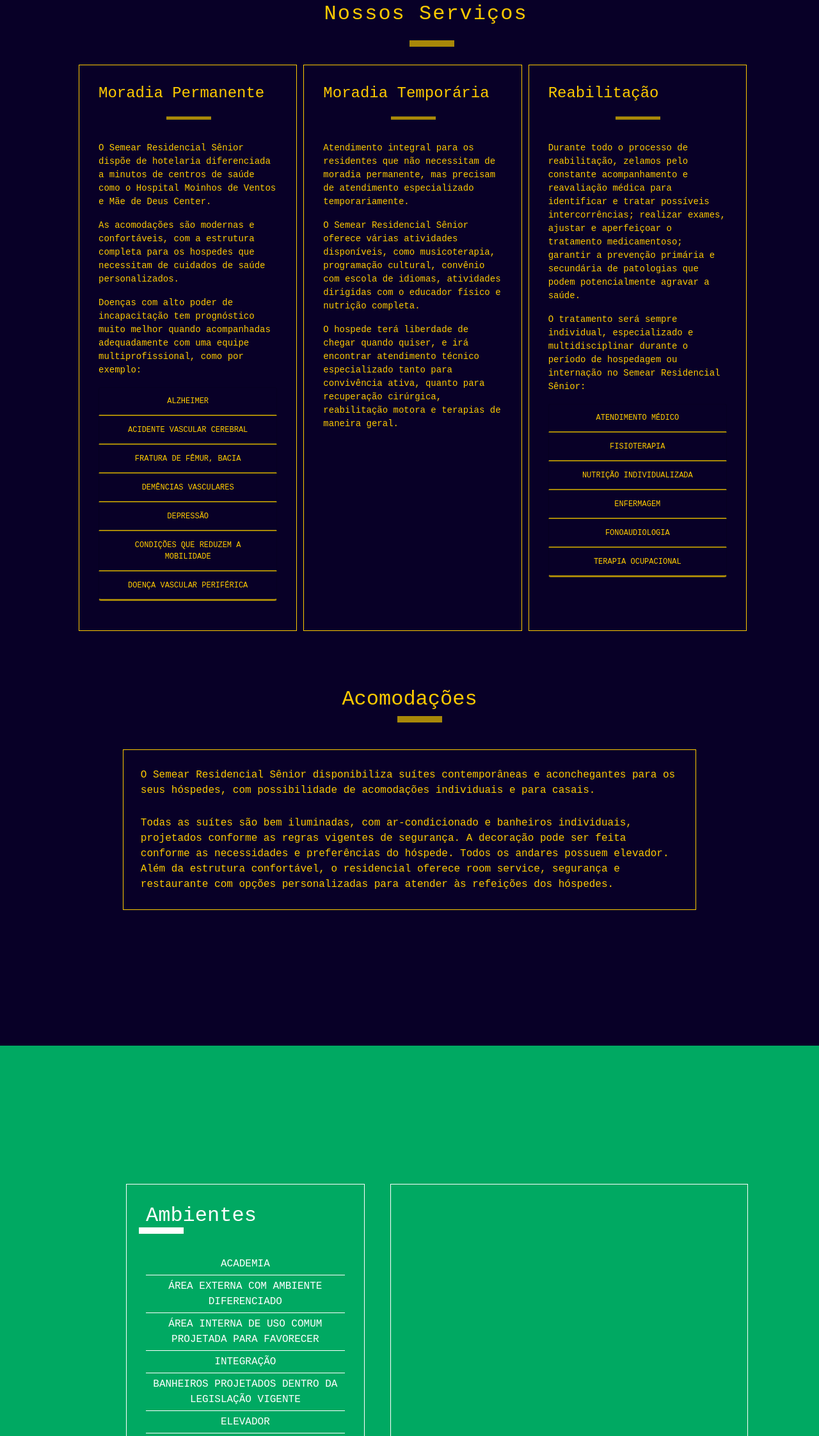
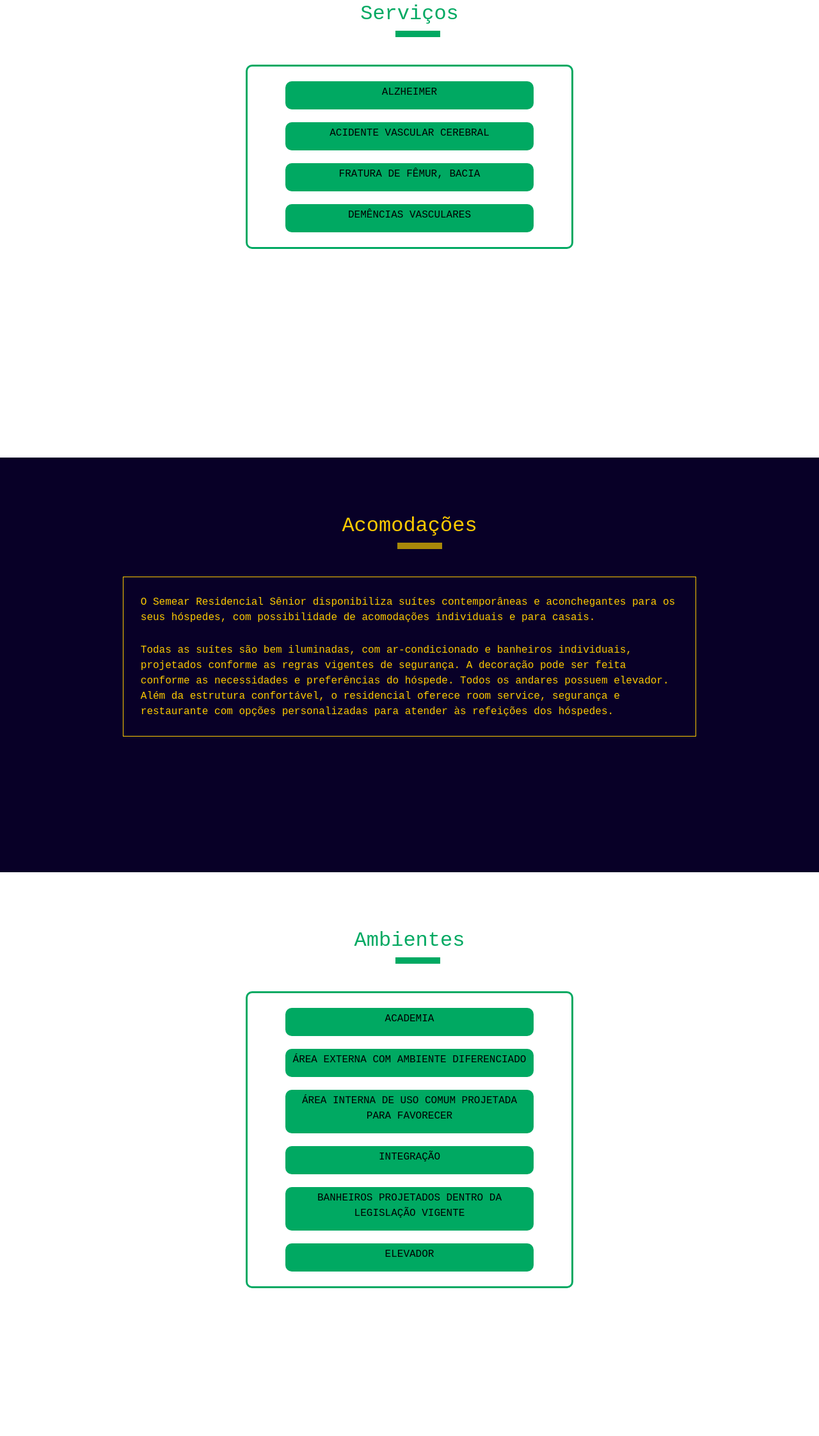
Before and after one commit to GabrielJusto/SemearResidencialSenior, a website built with Vite: page index.html in a window 1280 px wide. Shown: the part 2351-4595 px from the top of the page at 64% size. Built offline with nearby package versions, Linux system fonts and the light colour scheme.

Commit message:
novo formato servicos

```diff
--- a/index.html
+++ b/index.html
@@ -120,25 +120,54 @@
             </div>
         </section>
         <section id="servicos" class="servicos">
-            <div class="servicos-externa">
-                <h2 class="servicos"> Nossos Serviços</h2>
-
+            <h2 class="equipe"> Serviços</h2>
+            <div class="container equipe-externa">
+                 <div class="row">
+                     <div class="col equipe-col">
+                         <div class="equipe-botao" onclick="abreEquipe('alzheimerDescricao')">
+                            ALZHEIMER
+                         </div>
+                         <div class="equipe-descricao" id="alzheimerDescricao">
+                             Lorem ipsum dolor sit amet. Eos eaque ipsum vel adipisci explicabo vel omnis dolorem qui molestiae eveniet. Est omnis explicabo ad velit saepe id
+                             rerum sunt sit maiores earum hic blanditiis repudiandae.
+                         </div>
+                     </div>
+                 </div>
+                 <div class="row">
+                     <div class="col equipe-col">
+                         <div class="equipe-botao" onclick="abreEquipe('avcDescricao')">
+                            ACIDENTE VASCULAR CEREBRAL
+                         </div>
+                         <div class="equipe-descricao" id="avcDescricao">
+                             Lorem ipsum dolor sit amet. Eos eaque ipsum vel adipisci explicabo vel omnis dolorem qui molestiae eveniet. Est omnis explicabo ad velit saepe id
+                             rerum sunt sit maiores earum hic blanditiis repudiandae.
+                         </div>
+                     </div>
+                 </div>
+                 <div class="row">
+                    <div class="col equipe-col">
+                        <div class="equipe-botao" onclick="abreEquipe('fraturaDescricao')">
+                            FRATURA DE FÊMUR, BACIA
+                        </div>
+                        <div class="equipe-descricao" id="fraturaDescricao">
+                            Lorem ipsum dolor sit amet. Eos eaque ipsum vel adipisci explicabo vel omnis dolorem qui molestiae eveniet. Est omnis explicabo ad velit saepe id
+                            rerum sunt sit maiores earum hic blanditiis repudiandae.
+                        </div>
+                    </div>
+                </div>
                 <div class="row">
-                    <div class="col servico">
-                        <h4 class="servico"> Moradia Permanente</h4>
-                        <p>
-                            O Semear Residencial Sênior dispõe de hotelaria diferenciada a minutos de centros de saúde como o
-                            Hospital Moinhos de Ventos e Mãe de Deus Center.
-                        </p>
-                        <p>
-                            As acomodações são modernas e confortáveis, com a estrutura completa para os hospedes
-                            que necessitam de cuidados de saúde personalizados.
-                        </p>
-                        <p>
-                            Doenças com alto poder de incapacitação tem prognóstico muito melhor quando acompanhadas
-                            adequadamente com uma equipe multiprofissional, como por exemplo:
-                        </p>
-                        <ul class="servico">
+                    <div class="col equipe-col">
+                        <div class="equipe-botao" onclick="abreEquipe('demenciaDescricao')">
+                            DEMÊNCIAS VASCULARES
+                        </div>
+                        <div class="equipe-descricao" id="demenciaDescricao">
+                            Lorem ipsum dolor sit amet. Eos eaque ipsum vel adipisci explicabo vel omnis dolorem qui molestiae eveniet. Est omnis explicabo ad velit saepe id
+                            rerum sunt sit maiores earum hic blanditiis repudiandae.
+                        </div>
+                    </div>
+                </div>
+            </div>
+                        <!-- <ul class="servico">
                             <li class="list-group-item">ALZHEIMER</li>
                             <li class="list-group-item">ACIDENTE VASCULAR CEREBRAL</li>
                             <li class="list-group-item">FRATURA DE FÊMUR, BACIA</li>
@@ -146,46 +175,17 @@
                             <li class="list-group-item">DEPRESSÃO</li>
                             <li class="list-group-item">CONDIÇÕES QUE REDUZEM A MOBILIDADE</li>
                             <li class="list-group-item">DOENÇA VASCULAR PERIFÉRICA</li>
-                          </ul>
-                    </div>
-                    <div class="col servico">
-                        <h4 class="servico"> Moradia Temporária</h4>
-                        <p>
-                            Atendimento integral para os residentes que não necessitam de moradia permanente,
-                            mas precisam de atendimento especializado temporariamente.
-                        </p>
-                        <p>
-                            O Semear Residencial Sênior oferece várias atividades disponíveis, como musicoterapia, programação cultural,
-                            convênio com escola de idiomas, atividades dirigidas com o educador físico e nutrição completa.
-                        </p>
-                        <p>
-                            O hospede terá liberdade de chegar quando quiser, e irá encontrar atendimento técnico especializado
-                            tanto para convivência ativa, quanto para recuperação cirúrgica, reabilitação motora e terapias de maneira geral.
-                        </p>
-                    </div>
-                    <div class="col servico">
-                        <h4 class="servico">Reabilitação</h4>
-                        <p>
-                            Durante todo o processo de reabilitação, zelamos pelo constante acompanhamento e
-                             reavaliação médica para identificar e tratar possíveis intercorrências; realizar exames, ajustar e
-                             aperfeiçoar o tratamento medicamentoso; garantir a prevenção primária e secundária de patologias que podem
-                             potencialmente agravar a saúde.
-                        </p>
-                        <p>
-                            O tratamento será sempre individual, especializado e multidisciplinar durante o período de hospedagem ou
-                            internação no Semear Residencial Sênior:
-                        </p>
-                        <ul class="servico">
+                          </ul> -->
+
+                        <!-- <ul class="servico">
                             <li class="list-group-item">ATENDIMENTO MÉDICO</li>
                             <li class="list-group-item">FISIOTERAPIA</li>
                             <li class="list-group-item">NUTRIÇÃO INDIVIDUALIZADA</li>
                             <li class="list-group-item">ENFERMAGEM</li>
                             <li class="list-group-item">FONOAUDIOLOGIA</li>
                             <li class="list-group-item">TERAPIA OCUPACIONAL</li>
-                          </ul>
-                    </div>
-                </div>
-            </div>
+                          </ul> -->
+
         </section>
         <section id="acomodacoes" class="acomodacoes">
            <div class="acomodacoes-externa">
@@ -206,13 +206,76 @@
            </div>
         </section>
         <section id="ambientes" class="ambientes">
-           <div class="ambientes-externa">
+            <h2 class="equipe"> Ambientes</h2>
+            <div class="container equipe-externa">
+                 <div class="row">
+                     <div class="col equipe-col">
+                         <div class="equipe-botao" onclick="abreEquipe('academiaDescricao')">
+                            ACADEMIA
+                         </div>
+                         <div class="equipe-descricao" id="academiaDescricao">
+                             Lorem ipsum dolor sit amet. Eos eaque ipsum vel adipisci explicabo vel omnis dolorem qui molestiae eveniet. Est omnis explicabo ad velit saepe id
+                             rerum sunt sit maiores earum hic blanditiis repudiandae.
+                         </div>
+                     </div>
+                 </div>
+                 <div class="row">
+                     <div class="col equipe-col">
+                         <div class="equipe-botao" onclick="abreEquipe('areaDescricao')">
+                            ÁREA EXTERNA COM AMBIENTE DIFERENCIADO
+                         </div>
+                         <div class="equipe-descricao" id="areaDescricao">
+                             Lorem ipsum dolor sit amet. Eos eaque ipsum vel adipisci explicabo vel omnis dolorem qui molestiae eveniet. Est omnis explicabo ad velit saepe id
+                             rerum sunt sit maiores earum hic blanditiis repudiandae.
+                         </div>
+                     </div>
+                 </div>
+                 <div class="row">
+                    <div class="col equipe-col">
+                        <div class="equipe-botao" onclick="abreEquipe('internaDescricao')">
+                            ÁREA INTERNA DE USO COMUM PROJETADA PARA FAVORECER
+                        </div>
+                        <div class="equipe-descricao" id="internaDescricao">
+                            Lorem ipsum dolor sit amet. Eos eaque ipsum vel adipisci explicabo vel omnis dolorem qui molestiae eveniet. Est omnis explicabo ad velit saepe id
+                            rerum sunt sit maiores earum hic blanditiis repudiandae.
+                        </div>
+                    </div>
+                </div>
                 <div class="row">
-                    <div class="col-4 ambiente-col">
-                        <h2 class="ambiente"> Ambientes</h2>
-                        <ul class="ambiente">
-                            <li class="list-group-item">ACADEMIA</li>
-                            <li class="list-group-item">ÁREA EXTERNA COM AMBIENTE DIFERENCIADO</li>
+                    <div class="col equipe-col">
+                        <div class="equipe-botao" onclick="abreEquipe('integracaoDescricao')">
+                            INTEGRAÇÃO
+                        </div>
+                        <div class="equipe-descricao" id="integracaoDescricao">
+                            Lorem ipsum dolor sit amet. Eos eaque ipsum vel adipisci explicabo vel omnis dolorem qui molestiae eveniet. Est omnis explicabo ad velit saepe id
+                            rerum sunt sit maiores earum hic blanditiis repudiandae.
+                        </div>
+                    </div>
+                </div>
+                <div class="row">
+                    <div class="col equipe-col">
+                        <div class="equipe-botao" onclick="abreEquipe('banheiroDescricao')">
+                            BANHEIROS PROJETADOS DENTRO DA LEGISLAÇÃO VIGENTE
+                        </div>
+                        <div class="equipe-descricao" id="banheiroDescricao">
+                            Lorem ipsum dolor sit amet. Eos eaque ipsum vel adipisci explicabo vel omnis dolorem qui molestiae eveniet. Est omnis explicabo ad velit saepe id
+                            rerum sunt sit maiores earum hic blanditiis repudiandae.
+                        </div>
+                    </div>
+                </div>
+                <div class="row">
+                    <div class="col equipe-col">
+                        <div class="equipe-botao" onclick="abreEquipe('banheiroDescricao')">
+                            ELEVADOR
+                        </div>
+                        <div class="equipe-descricao" id="elevadorDescricao">
+                            Lorem ipsum dolor sit amet. Eos eaque ipsum vel adipisci explicabo vel omnis dolorem qui molestiae eveniet. Est omnis explicabo ad velit saepe id
+                            rerum sunt sit maiores earum hic blanditiis repudiandae.
+                        </div>
+                    </div>
+                </div>
+            </div>
+           <!-- <
                             <li class="list-group-item">ÁREA INTERNA DE USO COMUM PROJETADA PARA FAVORECER</li>
                             <li class="list-group-item">INTEGRAÇÃO</li>
                             <li class="list-group-item">BANHEIROS PROJETADOS DENTRO DA LEGISLAÇÃO VIGENTE</li>
@@ -227,12 +290,7 @@
                             <li class="list-group-item">TV A CABO</li>
                           </ul>
 
-                    </div>
-                    <div class="col-6 ambiente-col">
-
-                    </div>
-                </div>
-           </div>
+                    -->
         </section>
         <section class="equipe" id="equipe">
             <h2 class="equipe"> Equipe</h2>
--- a/styles.css
+++ b/styles.css
@@ -253,7 +253,7 @@ section{
   }
 
   section.servicos{
-    background-color: var(--azul-fundo);
+    height: 100vh;
   }
 
   h2.servicos{
@@ -320,50 +320,7 @@ section{
   }
 
   section.ambientes{
-    background-color: var(--verde-logo);
-  }
-  div.ambientes-externa{
-    color: white;
     height: 100vh;
-    padding-left: 15%;
-    padding-top: 10%;
-    background-color: var(--verde-logo);
-  }
-  h2.ambiente{
-    padding-bottom: 10%;
-  }
-
-  h2.ambiente::after{
-
-    content: "";
-    display: inline-block;
-    width: 70px;
-    height: 10px;
-    background: white;
-    left: 5%;
-    position: absolute;
-    margin-top: 10%;
-  }
-
-  div.ambiente-col{
-    border: solid;
-    border-width: 1px;
-    border-color: white;
-    padding: 30px;
-    margin-left: 20px;
-    margin-right: 20px;
-  }
-  ul.ambiente > li{
-    padding: 5px;
-    text-align: center;
-    border: none;
-    background-color: var(--verde-logo);
-    border-bottom: solid;
-    border-bottom-color: white;
-    border-width: 2px;
-  }
-  ul.ambiente{
-    border: none;
   }
 
 
```
